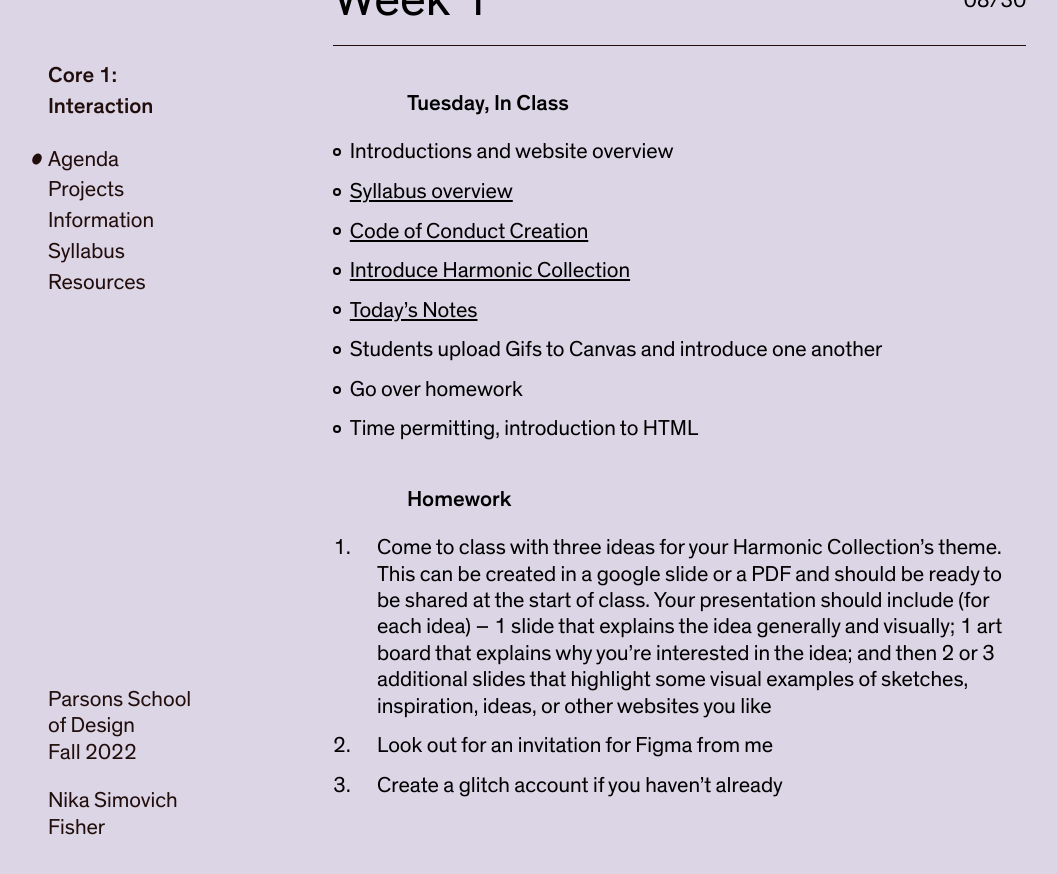
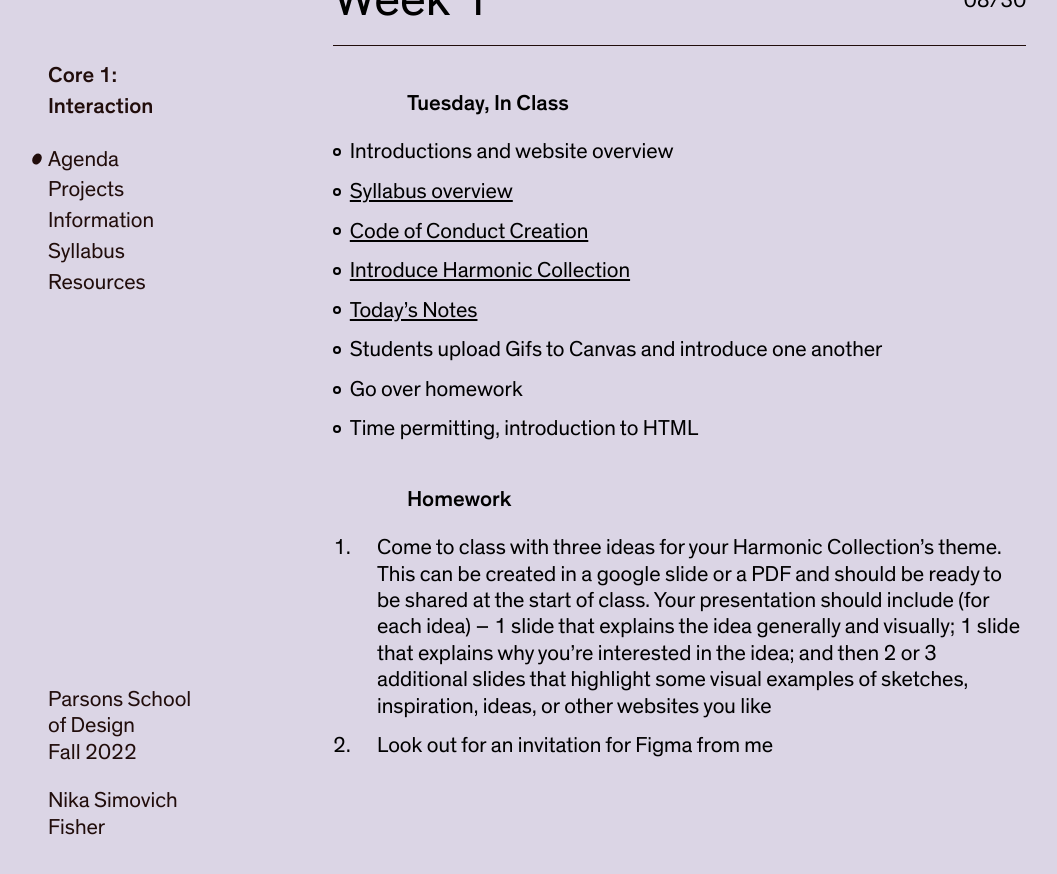
Before and after one commit to nikasimovich/cif22, a Jekyll site: the page built from _agendas/week-1.md, in a window 1280 px wide and 900 px high, scrolled down 125 px. Shown: the top 874 px of the window, without its empty margins (12-1069 px from the left). Built offline with Jekyll 4.4.1, drawn with Linux system fonts in a browser that asks for light colours.

Commit message:
Add agenda

```diff
--- a/_agendas/week-1.md
+++ b/_agendas/week-1.md
@@ -17,6 +17,5 @@ summary: Intros, Syllabus, Code of Conduct, Student Gif Presentations
 - Time permitting, introduction to HTML
 
 ### Homework
-1. Come to class with three ideas for your Harmonic Collection’s theme. This can be created in a google slide or a PDF and should be ready to be shared at the start of class. Your presentation should include (for each idea) – 1 slide that explains the idea generally and visually; 1 art board that explains why you&rsquo;re interested in the idea; and then 2 or 3 additional slides that highlight some visual examples of sketches, inspiration, ideas, or other websites you like
+1. Come to class with three ideas for your Harmonic Collection’s theme. This can be created in a google slide or a PDF and should be ready to be shared at the start of class. Your presentation should include (for each idea) – 1 slide that explains the idea generally and visually; 1 slide that explains why you&rsquo;re interested in the idea; and then 2 or 3 additional slides that highlight some visual examples of sketches, inspiration, ideas, or other websites you like
 2. Look out for an invitation for Figma from me
-3. Create a glitch account if you haven&rsquo;t already
```
